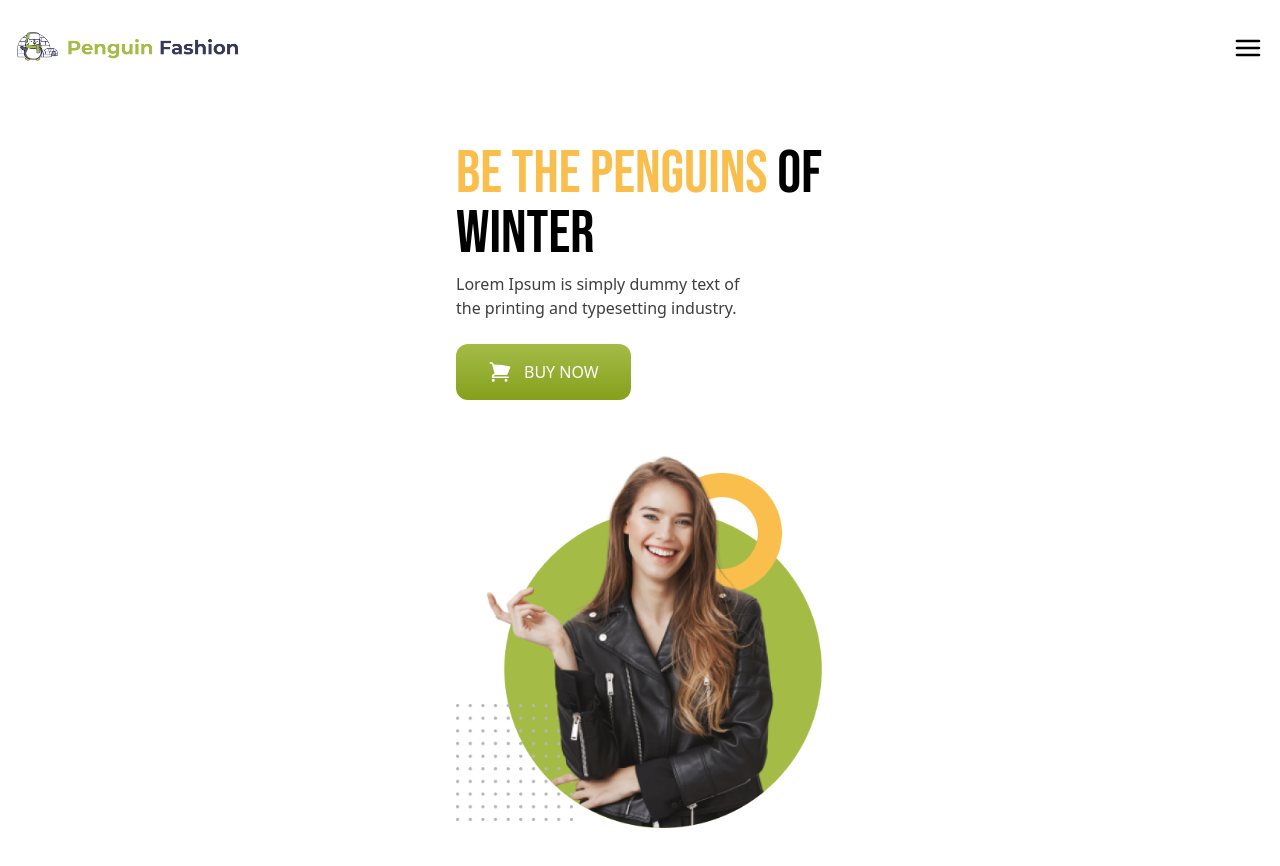
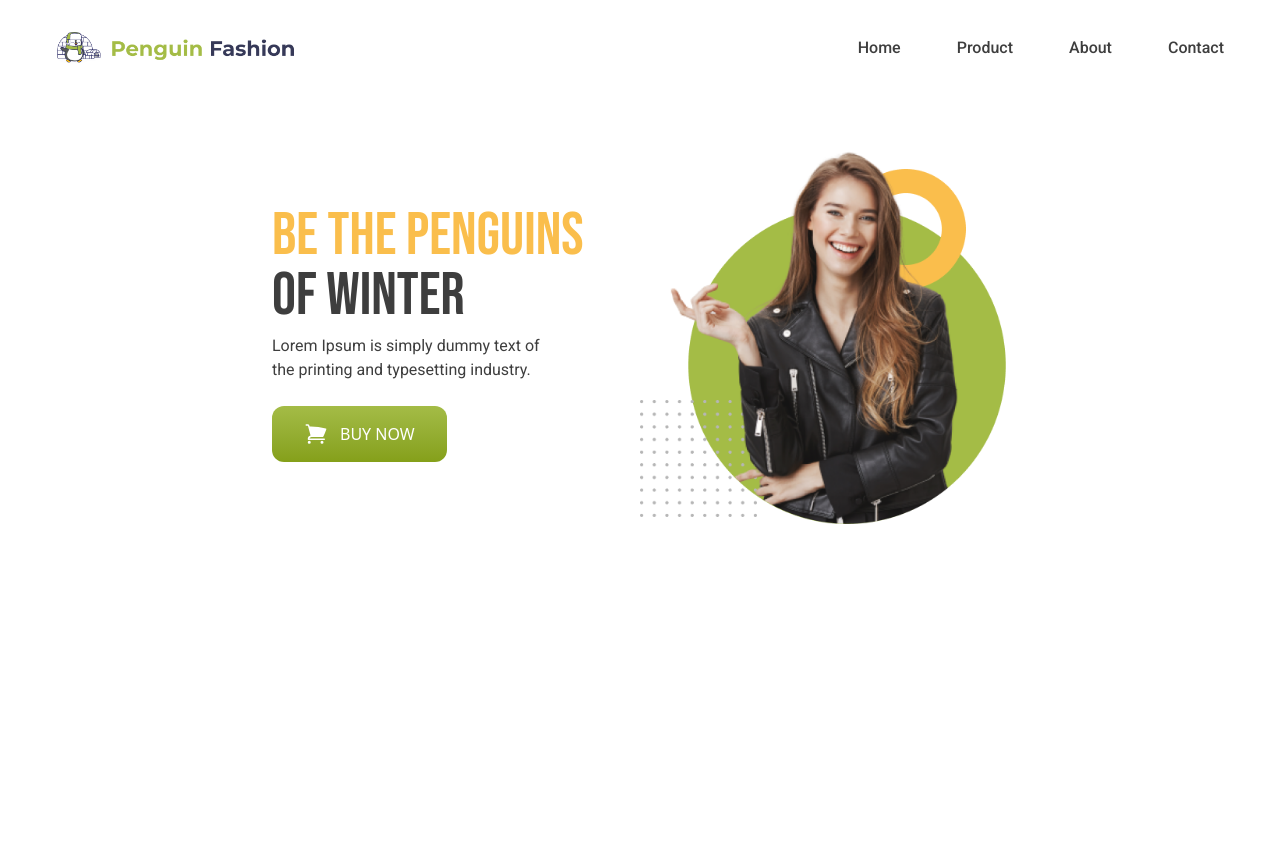
Before and after one commit to yhsunny176/ph-practice-tailwind-1, a website: page index.html in a window 1280 px wide. After the commit the page ends 800 px from the top, so only its background shows below. Drawn offline with Linux system fonts and the light colour scheme.

Commit message:
Hero section Medium device code added

```diff
--- a/index.html
+++ b/index.html
@@ -13,25 +13,34 @@
   <!-- Header Section Start -->
   <header>
     <!-- Navbar Start -->
-    <nav class="flex justify-between py-8 px-4">
-      <div class="logo max-w-56">
+    <nav class="flex justify-between py-8 px-4 items-center md:px-14">
+      <div class="logo max-w-56 md:max-w-60">
         <img src="./icons/logo.png" alt="Penguin Fashion brand logo" class="w-full h-auto">
       </div>
 
+      <div class="hidden md:block">
+        <ul class="flex gap-14 **:font-roboto **:font-medium **:text-black **:hover:text-orange-400">
+          <li><a href="#">Home</a></li>
+          <li><a href="#">Product</a></li>
+          <li><a href="#">About</a></li>
+          <li><a href="#">Contact</a></li>
+        </ul>
+      </div>
+
       <svg xmlns="http://www.w3.org/2000/svg" fill="none" viewBox="0 0 24 24" stroke-width="2" stroke="currentColor"
-        class="size-8">
+        class="size-8 md:hidden">
         <path stroke-linecap="round" stroke-linejoin="round" d="M3.75 6.75h16.5M3.75 12h16.5m-16.5 5.25h16.5" />
       </svg>
     </nav>
     <!-- Navbar End -->
 
     <!-- Hero Section Start -->
-    <section class="py-12 flex items-center flex-col gap-12">
-      <div class="max-w-92 mx-auto">
-        <h1 class="font-bebas text-6xl max-w-92"><span class="text-yellow">Be The Penguins</span> of Winter</h1>
-        <p class="max-w-72 text-black mt-2">Lorem Ipsum is simply dummy text of the
+    <section class="py-12 flex items-center flex-col gap-12 max-w-92 mx-auto md:flex-row md:max-w-max">
+      <div class="max-w-92 md:max-w-80">
+        <h1 class="font-bebas text-black text-6xl max-w-92 md:max-w-full md:text-6xl"><span class="text-yellow">Be The
+            Penguins</span> of Winter</h1>
+        <p class="max-w-72 text-black mt-2 font-roboto">Lorem Ipsum is simply dummy text of the
           printing and typesetting industry.</p>
-
         <a href="#"
           class="flex gap-3 text-white bg-gradient-to-t from-green-a1 to-green-a2 w-max px-8 py-4 rounded-xl mt-6 uppercase font-medium">
           <span><svg xmlns="http://www.w3.org/2000/svg" viewBox="0 0 24 24" fill="currentColor"
@@ -44,8 +53,8 @@
         </a>
       </div>
 
-      <div class="max-w-92">
-        <img src="./images/model.png" alt="">
+      <div class="max-w-92 md:min-w-xs">
+        <img src="./images/model.png" alt="a young lady image with background shapes" class="md:max-w-full">
       </div>
     </section>
     <!-- Hero Section End -->
```
Also changed, not shown: dist/styles.css.
